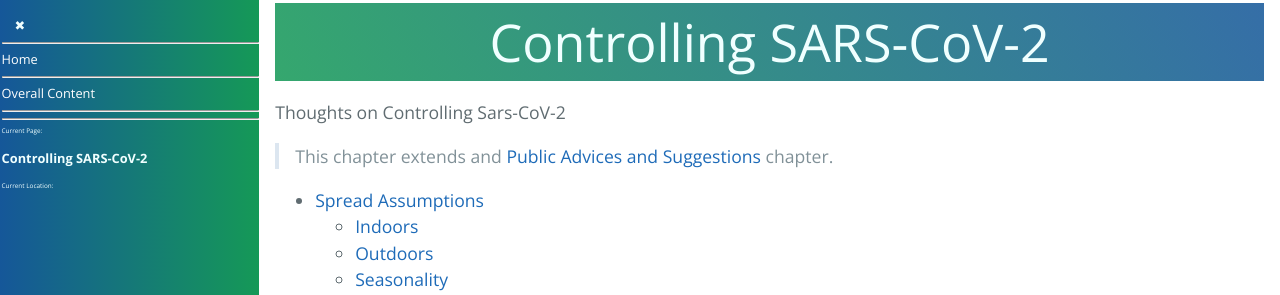
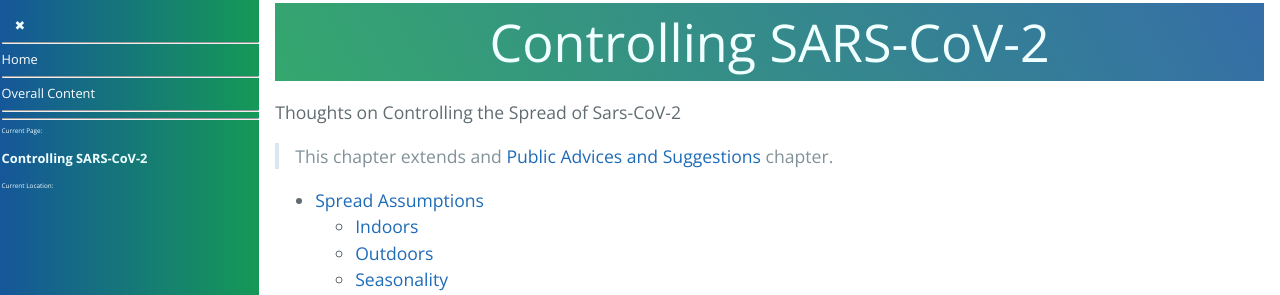
Before and after one commit to forestgrape/coronavirus, a Jekyll site: the page built from 7_social/controlling.md, in a window 1280 px wide and 900 px high. Shown: the top 295 px of the window. Built offline with Jekyll 4.4.1, drawn with Linux system fonts in a browser that asks for light colours; our own code applies the rules of GitHub Pages for plain Markdown files.

Commit message:
formulation

```diff
--- a/7_social/controlling.md
+++ b/7_social/controlling.md
@@ -1,7 +1,7 @@
 
 # Controlling SARS-CoV-2
 
-Thoughts on Controlling Sars-CoV-2
+Thoughts on Controlling the Spread of Sars-CoV-2
 
 > This chapter extends and [Public Advices and Suggestions](../1_introduction/suggestions.md) chapter.
 
```
